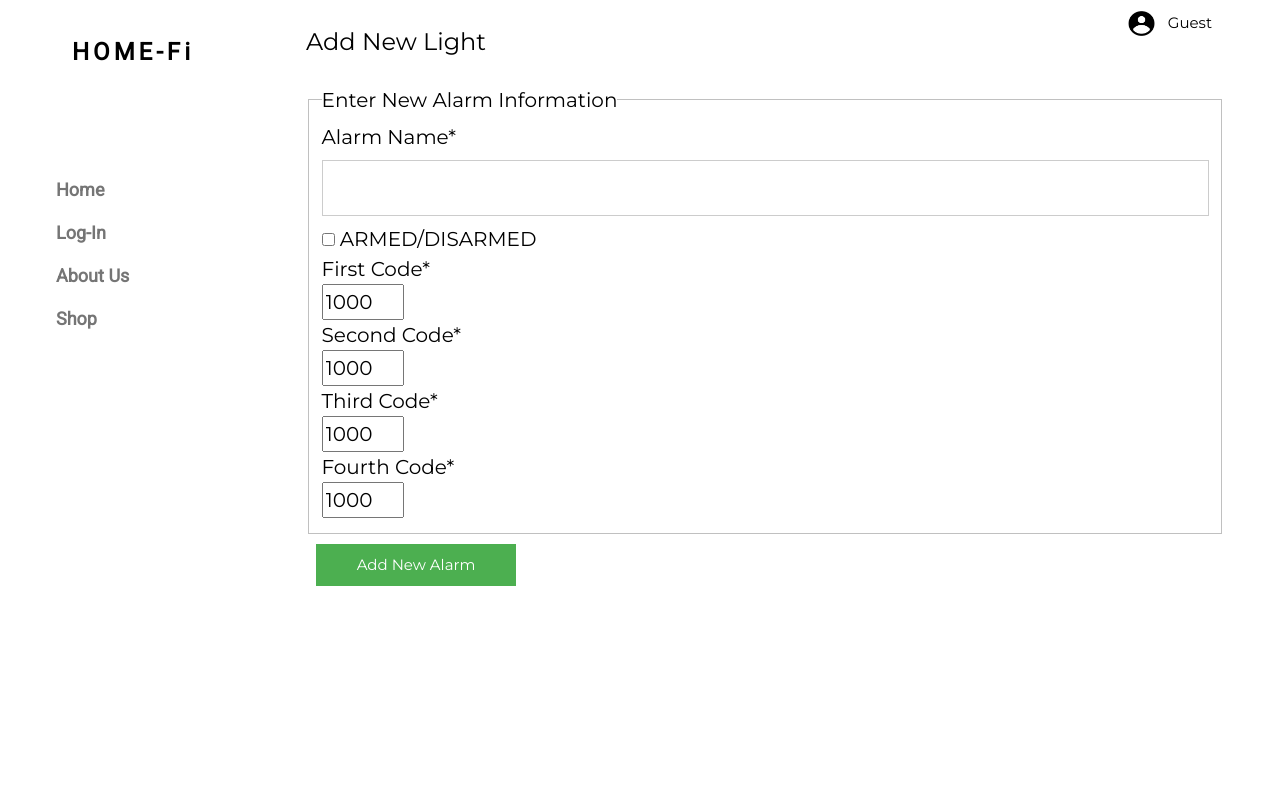
After one commit to kckostenko/HomeFi, a Django app: page /addAlarm/ in a window 1280 px wide. The commit adds this page. Run offline with Django 3.2, Linux system fonts and the light colour scheme; some libraries are stand-ins or nearby versions.

Commit message:
Version 0.02
+ added alarmForm.html and lockForm.html
+ added addAlarm() and addLocks() to forms.py
+ added urls to buttons when clicked for addLock and addAlarm in smarthome.html
+ added the new urls to link to the forms in main urls.py
+ state is not required and codes min=1000 and max=9999 to keep as integer field and matching in models.py

```diff
--- a/django_tutorial/urls.py
+++ b/django_tutorial/urls.py
@@ -32,6 +32,8 @@ urlpatterns = [
     # SET User Registration Page
     path('register/', user_views.register, name='register'),
     path('addLights/', user_views.lightsForm, name="add-lights"),
+    path('addLocks/', user_views.locksForm, name="add-locks"),
+    path('addAlarm/', user_views.alarmForm, name="add-alarm"),
     # Log In View
     path('login/', auth_views.LoginView.as_view(template_name='homepg/login.html'), name='login'),
     path('logout/', auth_views.LogoutView.as_view(template_name='homepg/logout.html'), name='logout'),
--- a/homepg/templates/homepg/smarthome.html
+++ b/homepg/templates/homepg/smarthome.html
@@ -132,7 +132,7 @@
 				<td>Locked</td>
 			</tr>
 		</table>
-		<button class="w3-btn w3-teal" style="width:32%">Add Lock</button>
+		<button class="w3-btn w3-teal" style="width:32%"><a href="{% url 'add-locks' %}">Add Lock</a></button>
 		<button class="w3-btn w3-green" style="width:32%">Remove Lock</button>
 		<button class="w3-btn w3-light-green" style="width:32%">Change Lock Status</button>
 	</div>
@@ -150,7 +150,7 @@
 				<td>Disarmed</td>
 			</tr>
 		</table>
-		<button class="w3-btn w3-teal" style="width:32%">Change Alarm Status</button>
+		<button class="w3-btn w3-teal" style="width:32%"><a href="{% url 'add-alarm' %}">Add Alarm</a></button>
 	</div>
 
 	<script>
--- a/users/forms.py
+++ b/users/forms.py
@@ -1,6 +1,8 @@
 from django import forms
 from django.contrib.auth.models import User
 from django.contrib.auth.forms import UserCreationForm
+from django.core.validators import MaxLengthValidator, MinLengthValidator
+
 from homepg import models as Models
 
 
@@ -18,23 +20,54 @@ class UserRegisterForm(UserCreationForm):
 
 
 class addLights(forms.Form):
-    # roomLoc = models.CharField(max_length=20)
+    #room name need to be the real rooms names so need to make these a query
     #ROOM_NAMES = [("living room", "living room")]
+    #roomLoc = forms.CharField(label="Room Location: ", widget=forms.Select(choices=ROOM_NAMES))
+
     #light_types = ['Floor Lamp', 'Table Lamp', 'Ceiling Light']
-    # roomLoc = forms.ForeignKey(Room, on_delete=models.CASCADE)
-    #roomLoc = forms.CharField(label="Room Location: ", widget=forms.Select(choices=ROOM_NAMES))
-    lightName = forms.CharField(max_length=20)
+
+    #do i need to add the user who is accessing this?
+    ##roomLoc = forms.ModelChoiceField(Models.Room)
+
+    lightName = forms.CharField(max_length=20, label='Light Name')
     #lightType = forms.CharField(max_length=256)
     # , choices=[('floor lamp', 'floor lamp'), ('table lamp', 'table lamp'),
     #                                                          ('ceiling light', 'ceiling light')]
-    # dimness = forms.PositiveIntegerField(default=0, validators=[MinValueValidator(0), MaxValueValidator(100)])
-    dimness = forms.IntegerField(min_value=0, max_value=100)
-    # apparently used for checkboxes? This is true and false use
-    state = forms.BooleanField()
+    dimness = forms.IntegerField(initial=0, min_value=0, max_value=100, label='Dimness')
+    state = forms.BooleanField(required=False, label='ON/OFF')
     # need something that can check a list of colors that can be a drop down
-    # or a list that is here? maybe checkconstraint? charfield made for now
-    color = forms.CharField(max_length=20)
+    # or a list that is here? maybe checkconstraint of if its a color or not?
+
+    #initial='yellow' for a default color?
+    color = forms.CharField(max_length=20, label='Color')
 
     class Meta:
         model = Models.Light
         fields = ['lightName', 'state', 'dimness', 'color']
+
+class addLocks(forms.Form):
+    # roomLoc = models.CharField(max_length=20)
+    #ROOM_NAMES = [("living room", "living room")]
+
+    lockName = forms.CharField(min_length=2, max_length=20, label='Lock Name')
+    # roomLoc = forms.ForeignKey(Room, on_delete=models.CASCADE)
+    #roomLoc = forms.CharField(label="Room Location: ", widget=forms.Select(choices=ROOM_NAMES))
+    state = forms.BooleanField(required=False, label='LOCKED/UNLOCKED')
+    code1 = forms.IntegerField(initial=1000, min_value=1000, max_value=9999, label='First Code')
+    code2 = forms.IntegerField(initial=1000, min_value=1000, max_value=9999, label='Second Code')
+    code3 = forms.IntegerField(initial=1000, min_value=1000, max_value=9999, label='Third Code')
+    code4 = forms.IntegerField(initial=1000, min_value=1000, max_value=9999, label='Fourth Code')
+    class Meta:
+        model = Models.Lock
+        fields = ['lockName', 'state', 'code1', 'code2', 'code3', 'code4']
+
+class addAlarm(forms.Form):
+    alarmName = forms.CharField(min_length=2, max_length=20, label='Alarm Name')
+    state = forms.BooleanField(required=False, label='ARMED/DISARMED')
+    code1 = forms.IntegerField(initial=1000, min_value=1000, max_value=9999, label='First Code')
+    code2 = forms.IntegerField(initial=1000, min_value=1000, max_value=9999, label='Second Code')
+    code3 = forms.IntegerField(initial=1000, min_value=1000, max_value=9999, label='Third Code')
+    code4 = forms.IntegerField(initial=1000, min_value=1000, max_value=9999, label='Fourth Code')
+    class Meta:
+        model = Models.Alarm
+        fields = ['alarmName', 'state', 'code1', 'code2', 'code3', 'code4']
--- /dev/null
+++ b/users/templates/users/alarmForm.html
@@ -0,0 +1,45 @@
+{% extends "homepg/base.html" %}
+{% load crispy_forms_tags %}
+{% block content %}
+	<!-- Top header -->
+	<header class="w3-container w3-xlarge">
+		<p class="w3-left">Add New Light</p>
+		<p class="w3-right">
+			<table>
+				<tr>
+					<td>{% load static %}<img class="w3-icons" src="{% static 'images/UserIcon.png' %}" alt="Account Icon" style="float: right" /> </td>
+					{% if user.is_authenticated %}
+						<td style="font-size: 15px;padding:10px"> {{user.username}}</td>
+					{% else %}
+						<td style="font-size: 15px;padding:10px"> Guest </td>
+					{% endif %}
+				</tr>
+			</table>
+		</p>
+	</header>
+
+    <form method="POST">
+      <div class="w3-display-container w3-container">
+<!--        {% load static %} <img src="{% static 'images/home1.jpg' %}" alt="home" style="width:100%" />-->
+<!--          <div class="centered" style="background-color:darkslategrey;padding:24px;">-->
+              {% csrf_token %}
+              <fieldset class="form-group" style="font-size:20px">
+                  <legend class="border-bottom mb-4" style="font-size:20px, p">Enter New Alarm Information </legend>
+                  {{ form|crispy }}
+              </fieldset>
+<!--            <label for="uname" style="font-size:30px;color:azure"><b>Username</b></label>-->
+<!--            <input type="text" placeholder="Enter Username" name="uname" required>-->
+<!--            <label for="psw" style="font-size:30px;color:azure"><b>Password</b></label>-->
+<!--            <input type="password" placeholder="Enter Password" name="psw" required>-->
+            <button type="submit" style="width: 200px; padding: 10px; left: 50%; margin:10px;">Add New Alarm</button>
+            <!-- <label>
+              <input type="checkbox" checked="checked" name="remember"> Remember me
+            </label>
+            -->
+          </div>
+          <div class="container" style="background-color:#f1f1f1">
+<!--            <span class="psw"><a href="{% url 'forgot-pswd' %}">Forgot password?</a></span>-->
+          </div>
+
+    </form>
+{% endblock content %}
--- a/users/views.py
+++ b/users/views.py
@@ -1,10 +1,10 @@
 from django.shortcuts import render, redirect
 from django.contrib.auth.forms import UserCreationForm
 from django.contrib import messages
-from .forms import UserRegisterForm, addLights
+from .forms import UserRegisterForm, addLights, addAlarm, addLocks
 # many possible types of django messages. Error, Success, Warning, Info, Debug...
 
-from homepg import models as lightModel
+from homepg import models as Model
 
 
 def register(request):
@@ -38,11 +38,12 @@ def lightsForm(request):
         form = addLights(request.POST)
         if form.is_valid():
             #form.save()
-            lightsObj = lightModel.Light()
+            lightsObj = Model.Light()
 
             # will tell us if form valid when submitted
             # form.cleaned_data is a DICTIONARY
             lightsObj.lightName = form.cleaned_data['lightName']
+            ##lightsObj.roomLoc = form.cleaned_data['roomLoc']
             lightsObj.color = form.cleaned_data['color']
             lightsObj.dimness = form.cleaned_data['dimness']
             lightsObj.state = form.cleaned_data['state']
@@ -57,3 +58,65 @@ def lightsForm(request):
     # users/registers.html is TEMPLATE
     # Dictionary {'form': form} has key of variable form, and value is new instance of UserCreationForm
     return render(request, 'users/lightsForm.html', {'form': form})
+
+def locksForm(request):
+    if request.method == "POST":
+        # use user creation form that can be used in HTML (Django Provides It!)
+        # NOTE: must import UserCreationForm at top
+
+        # if get post request will create form that has request.POST data!
+        form = addLocks(request.POST)
+        if form.is_valid():
+            locksObj = Model.Lock()
+
+            # will tell us if form valid when submitted
+            # form.cleaned_data is a DICTIONARY
+            locksObj.lockName = form.cleaned_data['lockName']
+            locksObj.state = form.cleaned_data['state']
+
+            ##lightsObj.roomLoc = form.cleaned_data['roomLoc']
+            locksObj.code1 = form.cleaned_data['code1']
+            locksObj.code2 = form.cleaned_data['code2']
+            locksObj.code3 = form.cleaned_data['code3']
+            locksObj.code4 = form.cleaned_data['code4']
+            locksObj.owner = request.user
+            locksObj.save()
+            messages.success(request, 'Lock ' + locksObj.lockName + ' created!')
+            return redirect("smart-home")
+    else:
+        # if not POST request, will create a blank form!
+        form = addLocks()
+
+    # users/registers.html is TEMPLATE
+    # Dictionary {'form': form} has key of variable form, and value is new instance of UserCreationForm
+    return render(request, 'users/locksForm.html', {'form': form})
+
+def alarmForm(request):
+    if request.method == "POST":
+        # use user creation form that can be used in HTML (Django Provides It!)
+        # NOTE: must import UserCreationForm at top
+
+        # if get post request will create form that has request.POST data!
+        form = addAlarm(request.POST)
+        if form.is_valid():
+            alarmObj = Model.Alarm()
+
+            # will tell us if form valid when submitted
+            # form.cleaned_data is a DICTIONARY
+            alarmObj.alarmName = form.cleaned_data['alarmName']
+            alarmObj.state = form.cleaned_data['state']
+            alarmObj.code1 = form.cleaned_data['code1']
+            alarmObj.code2 = form.cleaned_data['code2']
+            alarmObj.code3 = form.cleaned_data['code3']
+            alarmObj.code4 = form.cleaned_data['code4']
+            alarmObj.owner = request.user
+            alarmObj.save()
+            messages.success(request, 'Alarm ' + alarmObj.alarmName + ' created!')
+            return redirect("smart-home")
+    else:
+        # if not POST request, will create a blank form!
+        form = addAlarm()
+
+    # users/registers.html is TEMPLATE
+    # Dictionary {'form': form} has key of variable form, and value is new instance of UserCreationForm
+    return render(request, 'users/alarmForm.html', {'form': form})
```
Also changed, not shown: homepg/models.py (+12 -11 lines), users/templates/users/locksForm.html (added, +45 -0 lines), db.sqlite3, homepg/migrations/0006_auto_20210424_1142.py (added), homepg/migrations/0007_auto_20210424_1151.py (added), homepg/migrations/0008_auto_20210424_1153.py (added), homepg/migrations/0009_auto_20210424_1212.py (added), homepg/migrations/0010_auto_20210424_1215.py (added).
